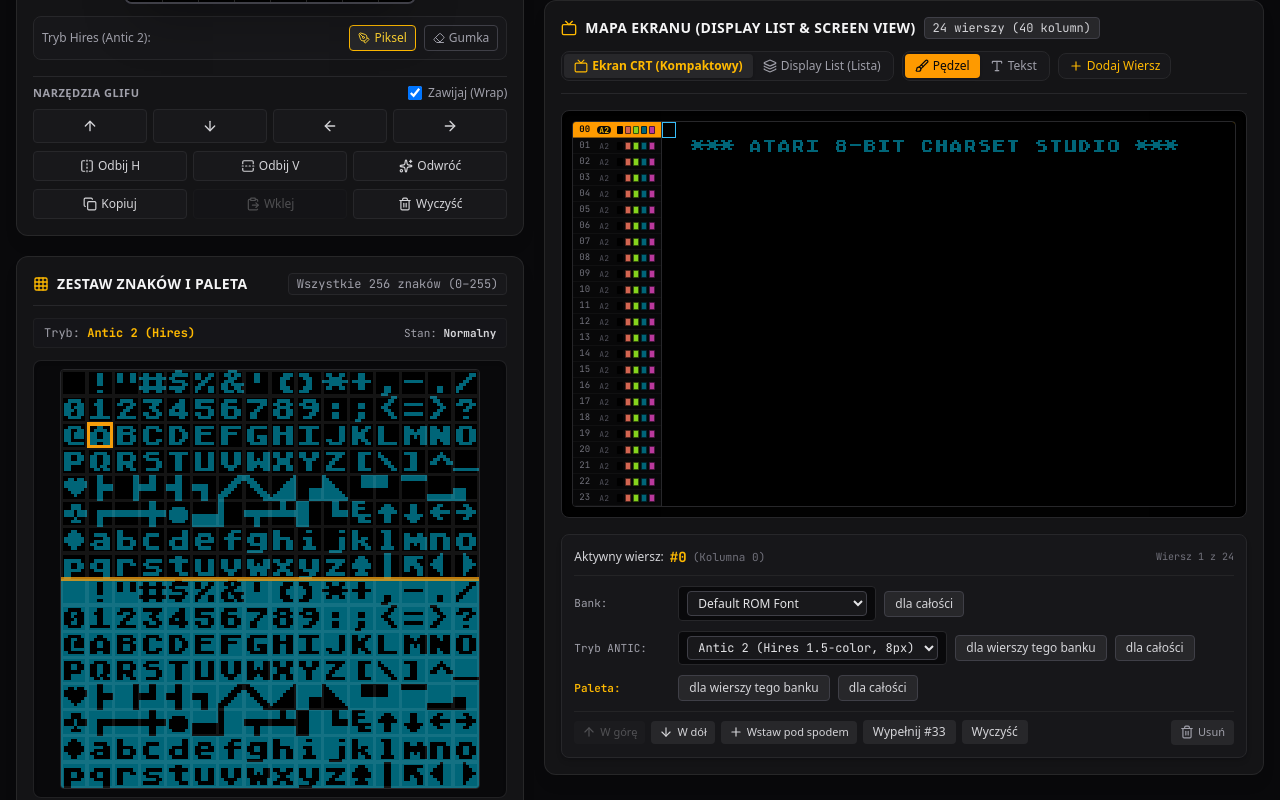
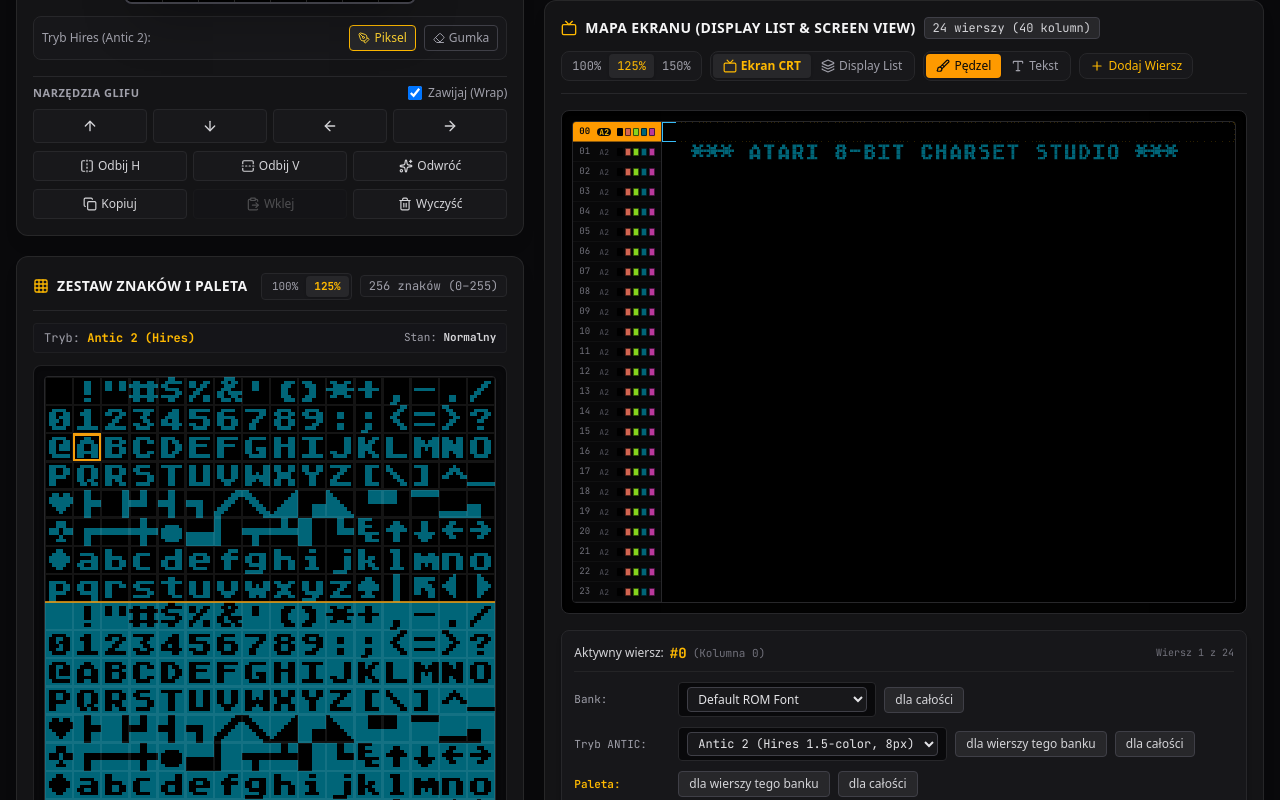
Before and after one commit to grzes71/atari-charset-studio, a React (Vite) app: page / in a window 1280 px wide. Shown: the part 560-1360 px from the top of the page. Built offline with nearby package versions, Linux system fonts and the light colour scheme.

Commit message:
feat: UI Improvements

```diff
--- a/src/components/CharsetSheet/CharsetSheet.tsx
+++ b/src/components/CharsetSheet/CharsetSheet.tsx
@@ -7,6 +7,7 @@
 export const CharsetSheet: React.FC = () => {
   const canvasRef = useRef<HTMLCanvasElement>(null);
   const [hoverCode, setHoverCode] = useState<number | null>(null);
+  const [sheetSize, setSheetSize] = useState<'normal' | 'large'>('large');
 
   const {
     banks,
@@ -24,7 +25,7 @@
   const activeBank = banks[activeBankId];
   const activeRowMode = screenRows[selectedRowIndex]?.mode || 2;
   const isMulticolor = activeRowMode !== 2;
-  const scale = 2;
+  const scale = 3; // High density 384x384 canvas
   const totalRows = 16; // Always 16 rows * 16 cols = 256 characters
 
   const renderSheet = useCallback(() => {
@@ -108,9 +109,36 @@
             Zestaw Znaków i Paleta
           </h2>
         </div>
-        <span className="font-mono text-xs px-2 py-0.5 rounded bg-zinc-900 text-zinc-400 border border-zinc-800">
-          Wszystkie 256 znaków (0–255)
-        </span>
+        <div className="flex items-center gap-2">
+          {/* Size switch */}
+          <div className="flex items-center bg-zinc-900 p-0.5 rounded border border-zinc-800 text-[11px] font-mono">
+            <button
+              onClick={() => setSheetSize('normal')}
+              className={`px-2 py-0.5 rounded transition ${
+                sheetSize === 'normal'
+                  ? 'bg-zinc-800 text-amber-400 font-bold shadow'
+                  : 'text-zinc-400 hover:text-zinc-200'
+              }`}
+              title="Standardowy rozmiar (420px)"
+            >
+              100%
+            </button>
+            <button
+              onClick={() => setSheetSize('large')}
+              className={`px-2 py-0.5 rounded transition ${
+                sheetSize === 'large'
+                  ? 'bg-zinc-800 text-amber-400 font-bold shadow'
+                  : 'text-zinc-400 hover:text-zinc-200'
+              }`}
+              title="Większy rozmiar (520px - zalecany)"
+            >
+              125%
+            </button>
+          </div>
+          <span className="font-mono text-xs px-2 py-0.5 rounded bg-zinc-900 text-zinc-400 border border-zinc-800 hidden sm:inline">
+            256 znaków (0–255)
+          </span>
+        </div>
       </div>
 
       {/* Mode & Palette Indicator */}
@@ -147,7 +175,7 @@
       </div>
 
       {/* Canvas Sheet (All 256 characters) */}
-      <div className="flex justify-center p-2 bg-zinc-950 rounded-lg border border-zinc-800/80 shadow-inner">
+      <div className="flex justify-center p-2.5 bg-zinc-950 rounded-lg border border-zinc-800/80 shadow-inner">
         <canvas
           ref={canvasRef}
           width={16 * 8 * scale}
@@ -155,10 +183,11 @@
           onClick={handleCanvasClick}
           onMouseMove={handleMouseMove}
           onMouseLeave={handleMouseLeave}
-          className="cursor-pointer border border-zinc-800 hover:border-amber-500/40 rounded transition block"
+          className="cursor-pointer border border-zinc-800 hover:border-amber-500/40 rounded transition block shadow-md"
           style={{
             width: '100%',
-            maxWidth: '420px',
+            maxWidth: sheetSize === 'large' ? '520px' : '420px',
+            aspectRatio: '1 / 1',
             imageRendering: 'pixelated',
           }}
         />
--- a/src/components/ScreenMap/ScreenMap.tsx
+++ b/src/components/ScreenMap/ScreenMap.tsx
@@ -16,9 +16,10 @@
 
 interface RowCanvasProps {
   rowIndex: number;
+  scale?: number;
 }
 
-const RowCanvas: React.FC<RowCanvasProps> = ({ rowIndex }) => {
+const RowCanvas: React.FC<RowCanvasProps> = ({ rowIndex, scale = 2.5 }) => {
   const canvasRef = useRef<HTMLCanvasElement>(null);
   const [isPainting, setIsPainting] = useState(false);
 
@@ -27,7 +28,10 @@
     banks,
     colorRegisters,
     selectedCharIndex,
+    setSelectedCharIndex,
     isInverseActive,
+    setIsInverseActive,
+    setActiveBank,
     selectedRowIndex,
     selectedColIndex,
     setSelectedCell,
@@ -40,7 +44,6 @@
   const row = screenRows[rowIndex];
   const bank = banks[row?.bankId] || Object.values(banks)[0];
   const isSelectedRow = selectedRowIndex === rowIndex;
-  const scale = 2;
 
   const renderRow = useCallback(() => {
     const canvas = canvasRef.current;
@@ -57,7 +60,7 @@
       selectedCol: isSelectedRow ? selectedColIndex : null,
       cursorVisible: isSelectedRow,
     });
-  }, [row, bank, colorRegisters, isSelectedRow, selectedColIndex, revision]);
+  }, [row, bank, colorRegisters, isSelectedRow, selectedColIndex, scale, revision]);
 
   useEffect(() => {
     renderRow();
@@ -76,6 +79,24 @@
   const handleMouseDown = (e: React.MouseEvent<HTMLCanvasElement>) => {
     const col = getColFromEvent(e);
     if (col === null) return;
+
+    // Right-click (Pipeta / Próbnik znaku): aktywuje kliknięty znak w Zestawie Znaków i Palecie
+    if (e.button === 2) {
+      e.preventDefault();
+      const charCode = row.charData[col] ?? 0;
+      const glyphIndex = charCode & 0x7f;
+      const isInv = (charCode & 0x80) !== 0;
+
+      if (row.bankId && banks[row.bankId]) {
+        setActiveBank(row.bankId);
+      }
+      setSelectedCharIndex(glyphIndex);
+      setIsInverseActive(isInv);
+      setSelectedCell(rowIndex, col);
+      return;
+    }
+
+    if (e.button !== 0) return; // Malowanie tylko lewym przyciskiem myszy
 
     setSelectedCell(rowIndex, col);
     snapshotHistory();
@@ -103,7 +124,7 @@
   if (!row || !bank) return null;
 
   const height = (row.mode === 5 ? 16 : 8) * scale;
-  const width = 40 * 8 * scale; // 640px
+  const width = 40 * 8 * scale; // 800px at scale 2.5
 
   return (
     <canvas
@@ -114,9 +135,10 @@
       onMouseMove={handleMouseMove}
       onMouseUp={handleMouseUp}
       onMouseLeave={handleMouseLeave}
+      onContextMenu={(e) => e.preventDefault()}
       className="cursor-crosshair block"
       style={{
-        width: '640px',
+        width: `${width}px`,
         maxWidth: '100%',
         imageRendering: 'pixelated',
         height: `${height}px`,
@@ -128,6 +150,7 @@
 export const ScreenMap: React.FC = () => {
   const [textInput, setTextInput] = useState('');
   const [viewTab, setViewTab] = useState<'screen' | 'displayList'>('screen');
+  const [zoomScale, setZoomScale] = useState<number>(2.5); // Default 125% (800px)
   const {
     screenRows,
     banks,
@@ -178,6 +201,43 @@
 
         {/* View Switch & Tools */}
         <div className="flex flex-wrap items-center gap-2">
+          {/* Zoom Level Toggle */}
+          <div className="flex items-center bg-zinc-900 p-0.5 rounded-lg border border-zinc-800 text-xs font-mono">
+            <button
+              onClick={() => setZoomScale(2)}
+              title="Powiększenie 100% (640px szerokości)"
+              className={`px-2 py-1 rounded transition font-medium ${
+                zoomScale === 2
+                  ? 'bg-zinc-800 text-amber-400 font-bold shadow'
+                  : 'text-zinc-400 hover:text-zinc-200'
+              }`}
+            >
+              100%
+            </button>
+            <button
+              onClick={() => setZoomScale(2.5)}
+              title="Powiększenie 125% (800px szerokości - zalecane)"
+              className={`px-2 py-1 rounded transition font-medium ${
+                zoomScale === 2.5
+                  ? 'bg-zinc-800 text-amber-400 font-bold shadow'
+                  : 'text-zinc-400 hover:text-zinc-200'
+              }`}
+            >
+              125%
+            </button>
+            <button
+              onClick={() => setZoomScale(3)}
+              title="Powiększenie 150% (960px szerokości)"
+              className={`px-2 py-1 rounded transition font-medium ${
+                zoomScale === 3
+                  ? 'bg-zinc-800 text-amber-400 font-bold shadow'
+                  : 'text-zinc-400 hover:text-zinc-200'
+              }`}
+            >
+              150%
+            </button>
+          </div>
+
           {/* Tab View Toggle */}
           <div className="flex items-center bg-zinc-900 p-0.5 rounded-lg border border-zinc-800 text-xs">
             <button
@@ -189,7 +249,7 @@
               }`}
             >
               <Tv className="w-3.5 h-3.5" />
-              <span>Ekran CRT (Kompaktowy)</span>
+              <span>Ekran CRT</span>
             </button>
             <button
               onClick={() => setViewTab('displayList')}
@@ -200,7 +260,7 @@
               }`}
             >
               <Layers className="w-3.5 h-3.5" />
-              <span>Display List (Lista)</span>
+              <span>Display List</span>
             </button>
           </div>
 
@@ -274,7 +334,7 @@
             {/* Gutter / Row Numbers, Mode & Palette Preview */}
             <div className="flex flex-col select-none bg-zinc-950/90 border-r border-zinc-800 shrink-0">
               {screenRows.map((row, idx) => {
-                const rowHeight = (row.mode === 5 ? 16 : 8) * 2;
+                const rowHeight = (row.mode === 5 ? 16 : 8) * zoomScale;
                 const isSelected = selectedRowIndex === idx;
                 const colors = row.colorRegisters;
 
@@ -339,7 +399,7 @@
                       isSelected ? 'ring-1 ring-inset ring-amber-400/70 z-10' : ''
                     }`}
                   >
-                    <RowCanvas rowIndex={idx} />
+                    <RowCanvas rowIndex={idx} scale={zoomScale} />
                   </div>
                 );
               })}
@@ -463,7 +523,7 @@
 
               {/* Row Canvas Render */}
               <div className="flex-1 flex justify-center overflow-x-auto">
-                <RowCanvas rowIndex={idx} />
+                <RowCanvas rowIndex={idx} scale={zoomScale} />
               </div>
             </div>
           ))}
```
Also changed, not shown: 1 other file (tests, documents, lock files or other folders).
